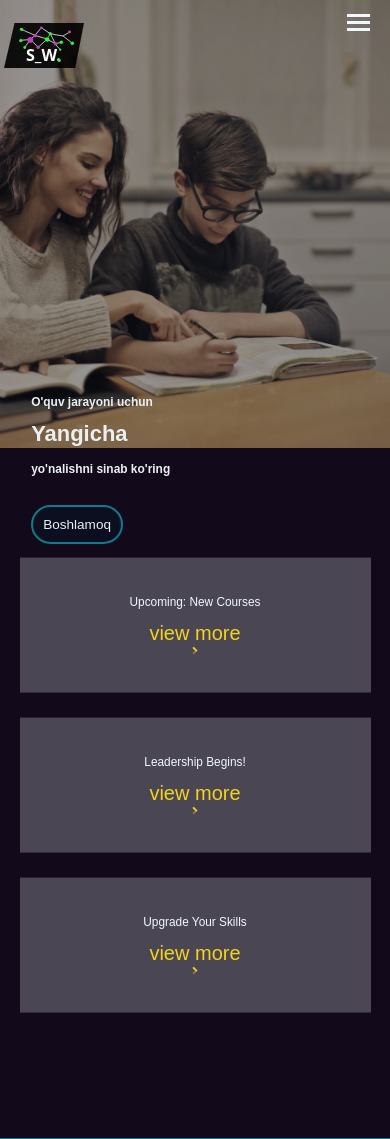
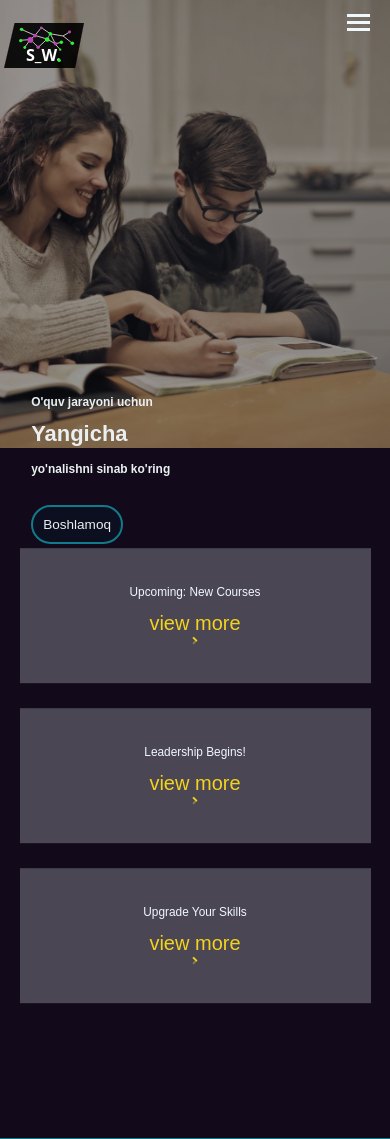
Before and after one commit to Full-Stack-Shokhboz-Abdullayev/School_Works, a Django app: page / in a window 390 px wide. Shown: the part 55-1194 px from the top of the page. Run offline with Django 3.2, Linux system fonts and the light colour scheme; data comes from the database, SQL or seed files in the repository; some libraries are stand-ins or nearby versions; some web fonts are replaced.

Commit message:
just_done

```diff
--- a/static/styles/sass/medias/_medias.scss
+++ b/static/styles/sass/medias/_medias.scss
@@ -159,7 +159,7 @@
 			flex-direction: column;
 			justify-content: space-evenly;
 			align-items: center;
-			transform: translateY(-12%);
+			transform: translateY(-14%) !important;
 			li {
 				width: 100% !important;
 				height: 16vh !important;
--- a/static/styles/sass/style.css
+++ b/static/styles/sass/style.css
@@ -978,8 +978,8 @@ body .newsletter-box .box input[type="submit"]:hover {
     -webkit-box-align: center;
         -ms-flex-align: center;
             align-items: center;
-    -webkit-transform: translateY(-12%);
-            transform: translateY(-12%);
+    -webkit-transform: translateY(-14%) !important;
+            transform: translateY(-14%) !important;
   }
   .link-container-bottom ul li {
     width: 100% !important;
```
Also changed, not shown: 1 other file.
